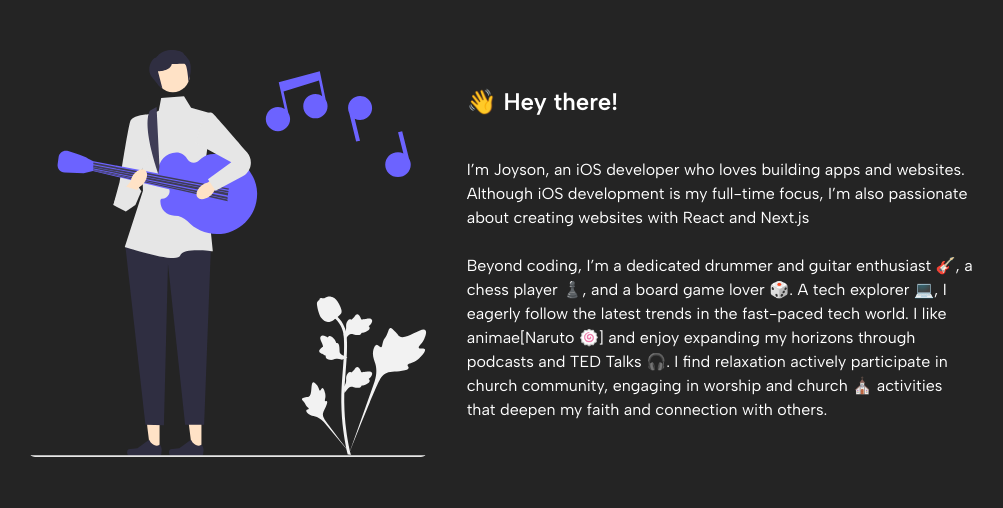
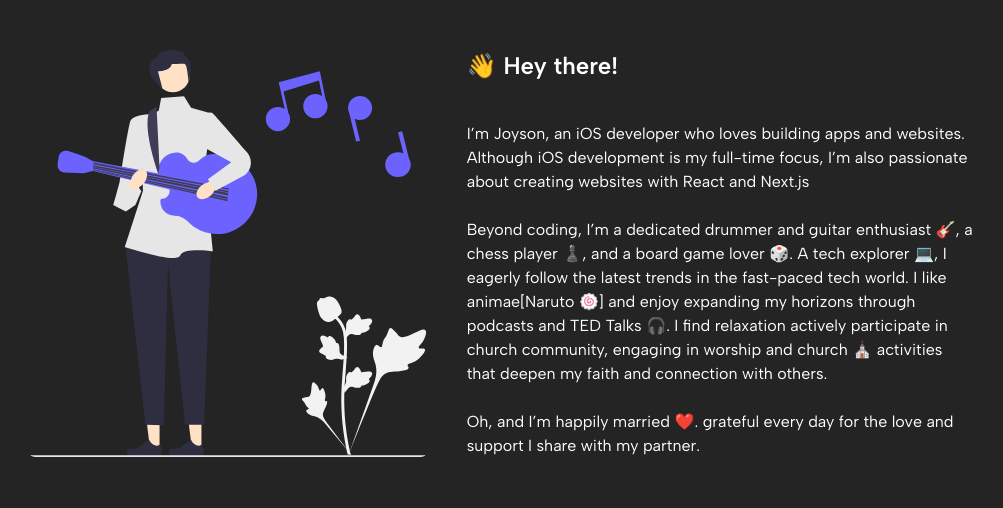
Before and after one commit to joysonjson/portfolio2.0, a Next.js app: page / in a window 1280 px wide. Shown: the part 840-1348 px from the top of the page, without its empty margins (139-1142 px from the left). Built offline with nearby package versions, Linux system fonts and the light colour scheme.

Commit message:
Update family info

```diff
--- a/components/About.tsx
+++ b/components/About.tsx
@@ -42,6 +42,10 @@ const About = (props: Props) => {
             church community, engaging in worship and church ⛪ activities that
             deepen my faith and connection with others.
           </span>
+          <br />
+          <br />
+          Oh, and I’m happily married ❤️. grateful every day for the love and support I share with my partner.
+
         </p>
       </div>
     </div>
```
